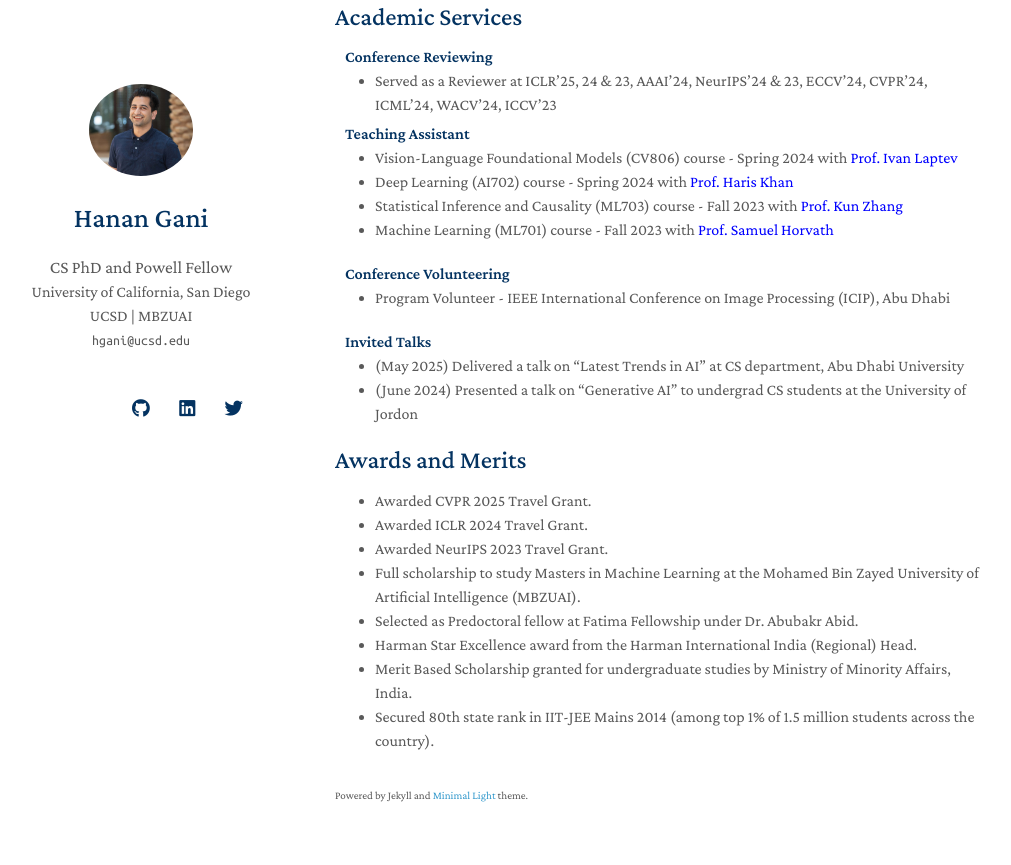
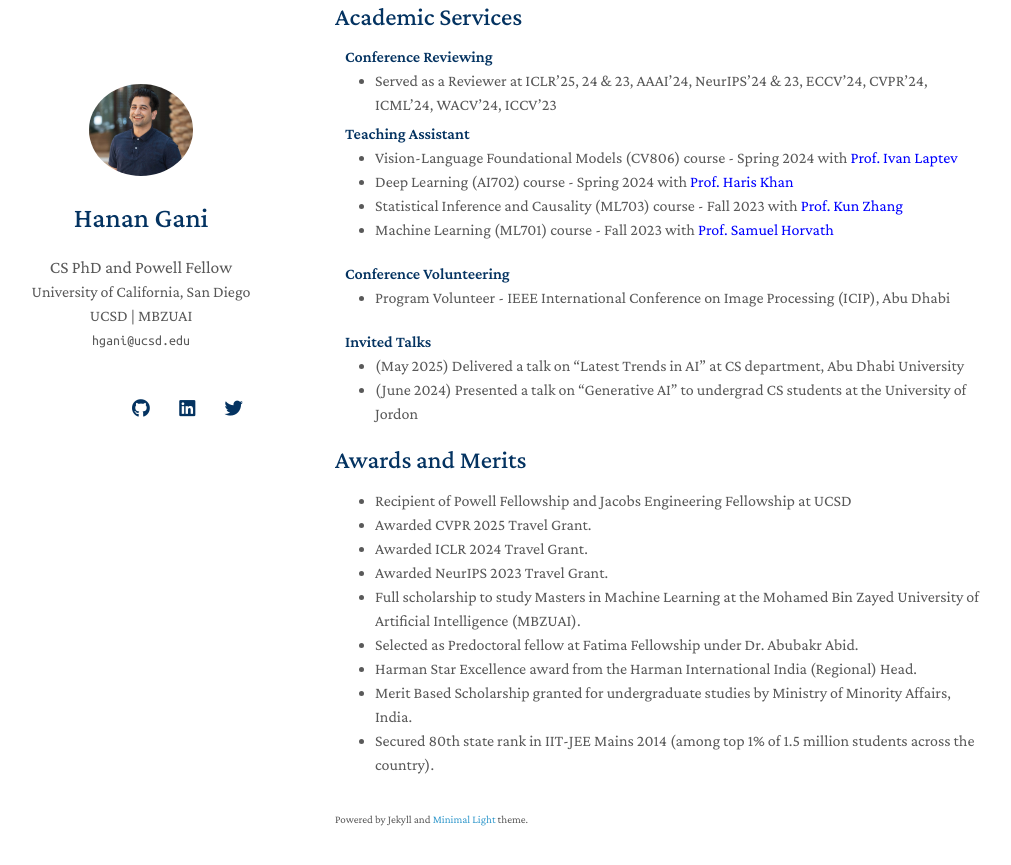
Before and after one commit to muhammadsaadkhankor/muhammadsaadkhankor.github.io, a Jekyll site: the page built from index.md, in a window 1280 px wide and 900 px high, scrolled down 4383 px. Shown: the top 865 px of the window, without its empty margins (135-1146 px from the left). Built offline with Jekyll 4.4.1, drawn with Linux system fonts in a browser that asks for light colours; nearby versions of some CDN libraries; a style sheet for code colours, icons or effects is not loaded; our own code applies the rules of GitHub Pages for plain Markdown files.

Commit message:
Update services.md

```diff
--- a/_includes/services.md
+++ b/_includes/services.md
@@ -30,8 +30,9 @@
 <!-- <h4 style="margin:0 10px 0;">Work Experience</h4> -->
 
 <ul style="margin:0 0 5px;">
-  <li><a href="https://nips.cc/"><autocolor>Awarded CVPR 2025 Travel Grant.</autocolor></a></li>
-  <li><a href="https://nips.cc/"><autocolor>Awarded ICLR 2024 Travel Grant.</autocolor></a></li>
+  <li><a href="https://nips.cc/"><autocolor>Recipient of Powell Fellowship and Jacobs Engineering Fellowship at UCSD</autocolor></a></li>
+  <li><a href="https://cvpr.thecvf.com/Conferences/2025"><autocolor>Awarded CVPR 2025 Travel Grant.</autocolor></a></li>
+  <li><a href="https://iclr.cc/Conferences/2024"><autocolor>Awarded ICLR 2024 Travel Grant.</autocolor></a></li>
   <li><a href="https://nips.cc/"><autocolor>Awarded NeurIPS 2023 Travel Grant.</autocolor></a></li>
   <li><a href="http://www.mbzuai.ac.ae"><autocolor>Full scholarship to study Masters in Machine Learning at the Mohamed Bin Zayed University of Artificial Intelligence (MBZUAI).</autocolor></a></li>
   <li><a href="https://www.fatimafellowship.com/"><autocolor>Selected as Predoctoral fellow at Fatima Fellowship under Dr. Abubakr Abid.</autocolor></a></li>
```
